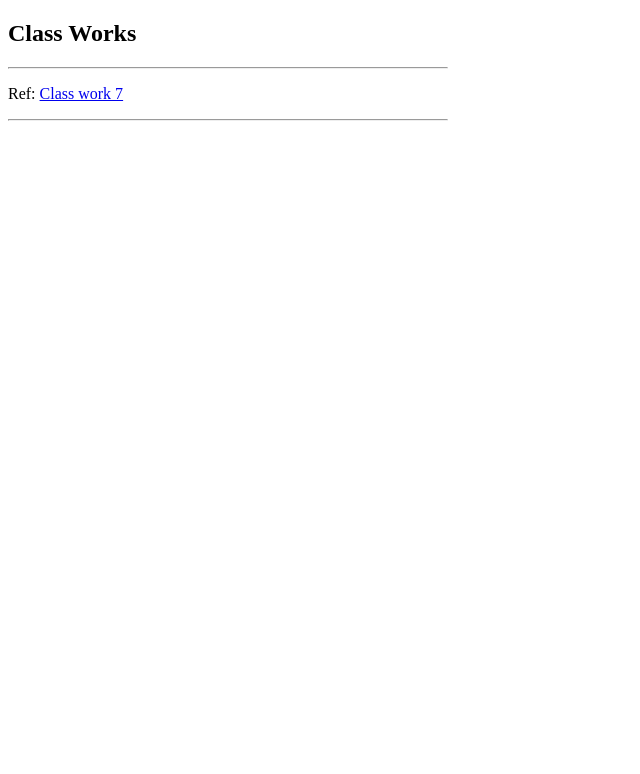
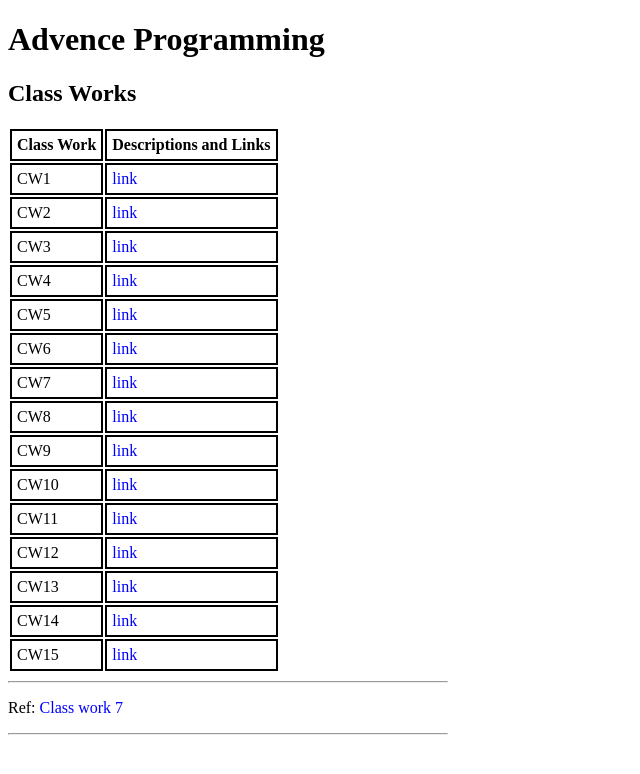
Before and after one commit to Abdullah-EID-99/Advanced-Programming-Techniques, a plain HTML site: page index.html in a window 1280 px wide. Shown: the whole page, without its empty margins (0-640 px from the left). Drawn offline with Linux system fonts and the light colour scheme.

Commit message:
hw2_deneme1

```diff
--- a/index.html
+++ b/index.html
@@ -7,11 +7,135 @@
 
   <style>
     body { max-width: 440px; }
+    th,td{
+        padding: 5px;
+    }
+    a{text-decoration: none;color: blue;}
+    a:hover{
+        color: white;
+        background-color: black;
+    }
+    th,td{
+        border: 2px solid black;
+    }
   </style>
 </head>
 
 <body>
+<h1>Advence Programming</h1>
 <h2>Class Works</h2>
+
+<table>
+  <tr>
+      <th>Class Work</th>
+      <th>Descriptions and Links</th>
+  </tr>
+  <tr>
+    <td>CW1</td>
+    <td>
+        <a href="https://abdullah-eid-99.github.io/Advence-Programming/CW_7/index.html">link</a>
+    </td>
+  </tr>
+  <tr>
+      <td>CW2</td>
+      <td>
+          <a href="https://github.com/Abdullah-EID-99/Advence-Programming/tree/main/CW_7/index.html">link</a>
+      </td>
+  </tr>
+
+  <tr>
+      <td>CW3</td>
+      <td>
+          <a href="https://github.com/Abdullah-EID-99/Advence-Programming/tree/main/CW_7/index.html">link</a>
+      </td>
+  </tr>
+
+  <tr>
+      <td>CW4</td>
+      <td>
+          <a href="https://github.com/Abdullah-EID-99/Advence-Programming/tree/main/CW_7/index.html">link</a>
+      </td>
+  </tr>
+
+  <tr>
+      <td>CW5</td>
+      <td>
+          <a href="https://github.com/Abdullah-EID-99/Advence-Programming/tree/main/CW_7/index.html">link</a>
+      </td>
+  </tr>
+
+  <tr>
+      <td>CW6</td>
+      <td>
+          <a href="https://github.com/Abdullah-EID-99/Advence-Programming/tree/main/CW_7/index.html">link</a>
+      </td>
+  </tr>
+
+  <tr>
+      <td>CW7</td>
+      <td>
+          <a href="https://github.com/Abdullah-EID-99/Advence-Programming/tree/main/CW_7/index.html">link</a>
+      </td>
+  </tr>
+
+  <tr>
+      <td>CW8</td>
+      <td>
+          <a href="https://github.com/Abdullah-EID-99/Advence-Programming/tree/main/CW_7/index.html">link</a>
+      </td>
+  </tr>
+
+  <tr>
+      <td>CW9</td>
+      <td>
+          <a href="https://github.com/Abdullah-EID-99/Advence-Programming/tree/main/CW_7/index.html">link</a>
+      </td>
+  </tr>
+
+  <tr>
+      <td>CW10</td>
+      <td>
+          <a href="https://github.com/Abdullah-EID-99/Advence-Programming/tree/main/CW_7/index.html">link</a>
+      </td>
+  </tr>
+
+  <tr>
+      <td>CW11</td>
+      <td>
+          <a href="https://github.com/Abdullah-EID-99/Advence-Programming/tree/main/CW_7/index.html">link</a>
+      </td>
+  </tr>
+
+  <tr>
+      <td>CW12</td>
+      <td>
+          <a href="https://github.com/Abdullah-EID-99/Advence-Programming/tree/main/CW_7/index.html">link</a>
+      </td>
+  </tr>
+
+  <tr>
+      <td>CW13</td>
+      <td>
+          <a href="https://github.com/Abdullah-EID-99/Advence-Programming/tree/main/CW_7/index.html">link</a>
+      </td>
+  </tr>
+
+  <tr>
+      <td>CW14</td>
+      <td>
+          <a href="https://github.com/Abdullah-EID-99/Advence-Programming/tree/main/CW_7/index.html" >link</a>
+      </td>
+  </tr>
+
+  <tr>
+      <td>CW15</td>
+      <td>
+          <a href="https://github.com/Abdullah-EID-99/Advence-Programming/tree/main/CW_7/index.html" >link</a>
+      </td>
+  </tr>
+
+</table>
+
 <hr />
 <p>Ref: <a href="https://github.com/Abdullah-EID-99/Advence-Programming/tree/main/CW_7/index.html"
    target="NewTab">Class work 7</a>
```
